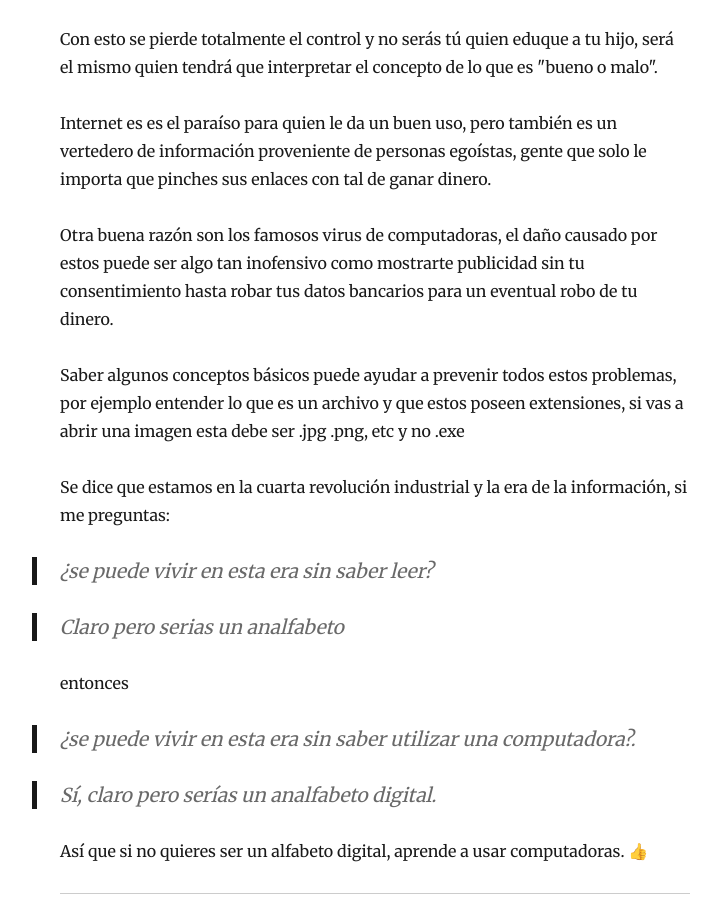
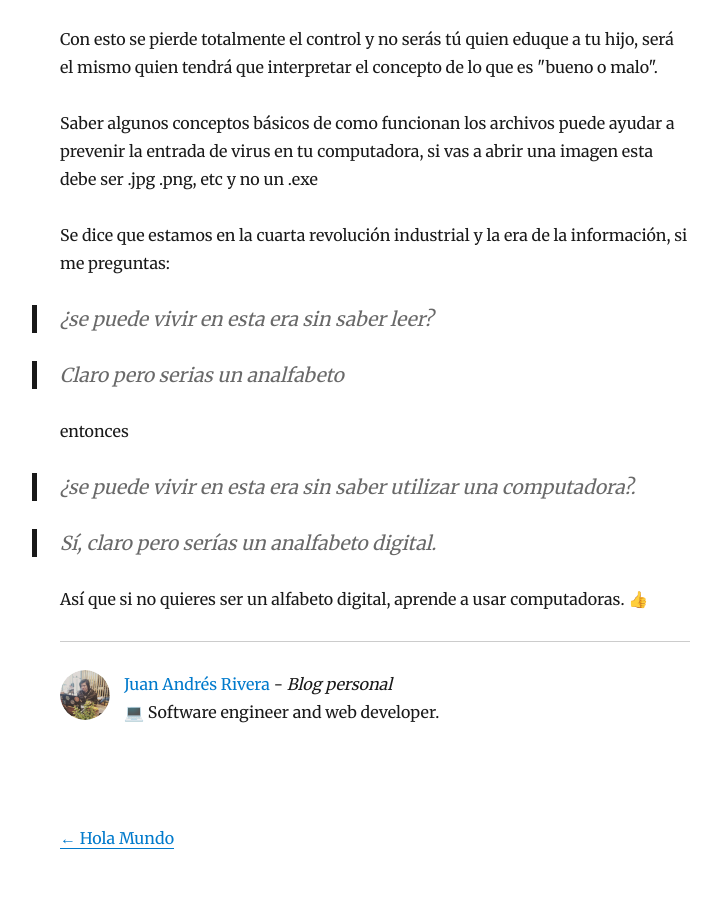
Before and after one commit to ariverak/ariverak-blog, a Gatsby site: page /la-importancia-de-aprender-a-usar-las-computadoras/ in a window 1280 px wide. Shown: the part 928-1834 px from the top of the page, without its empty margins (265-986 px from the left). Built offline with nearby package versions, Linux system fonts and the light colour scheme; Gatsby itself is replaced by a stand-in of ours; some packages are replaced by stand-ins of ours.

Commit message:
Update index.md

```diff
--- a/content/blog/la-importancia-de-aprender-a-usar-las-computadoras/index.md
+++ b/content/blog/la-importancia-de-aprender-a-usar-las-computadoras/index.md
@@ -39,17 +39,7 @@
 Con esto se pierde totalmente el control y no serás tú quien eduque a tu hijo, será el mismo quien tendrá que interpretar el concepto de lo que es "bueno o malo".
 
 
-
-Internet es es el paraíso para quien le da un buen uso, pero también es un vertedero de información proveniente de personas egoístas, gente que solo le importa que pinches sus enlaces con tal de ganar dinero.
-
-
-
-Otra buena razón son los famosos virus de computadoras, el daño causado por estos puede ser algo tan inofensivo como mostrarte publicidad sin tu consentimiento hasta robar tus datos bancarios para un eventual robo de tu dinero.
-
-
-
-Saber algunos conceptos básicos puede ayudar a prevenir todos estos problemas, por ejemplo entender lo que es un archivo y que estos poseen extensiones, si vas a abrir una imagen esta debe ser .jpg .png, etc y no .exe
-
+Saber algunos conceptos básicos de como funcionan los archivos puede ayudar a prevenir la entrada de virus en tu computadora, si vas a abrir una imagen esta debe ser .jpg .png, etc y no un .exe
 
 
 Se dice que estamos en la cuarta revolución industrial y la era de la información, si me preguntas:
```
